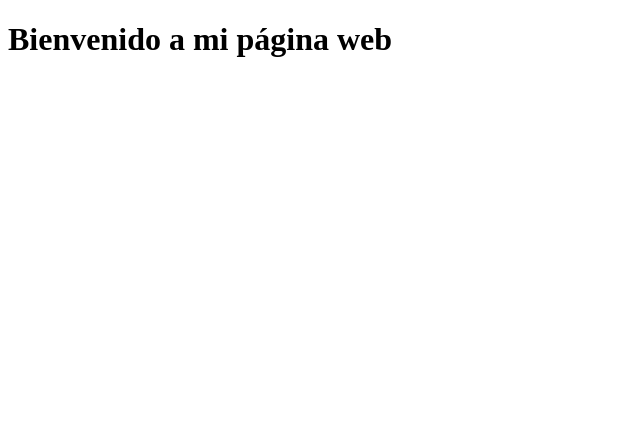
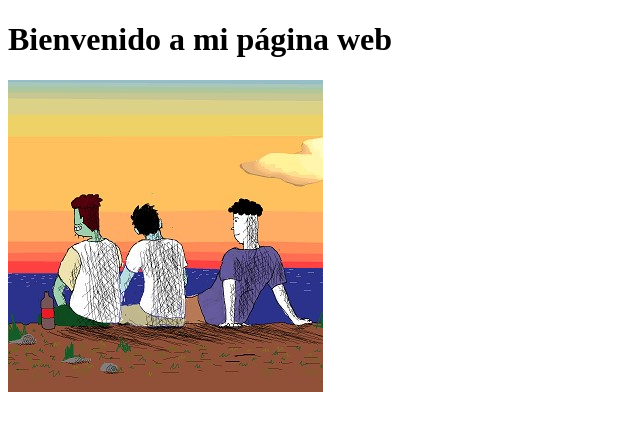
Before and after one commit to JaimeCifre/LMA_dos, a plain HTML site: page index.html in a window 1280 px wide. Shown: the whole page, without its empty margins (0-640 px from the left). Drawn offline with Linux system fonts and the light colour scheme.

Commit message:
Update index.html

```diff
--- a/index.html
+++ b/index.html
@@ -6,6 +6,7 @@
 <body>
  <header>
         <h1>Bienvenido a mi página web</h1>
+     <img src="ewa.jpg" />
      <a href="paginauno.html"></a>
      <a href="paginados.html"></a>
     </header>
```
